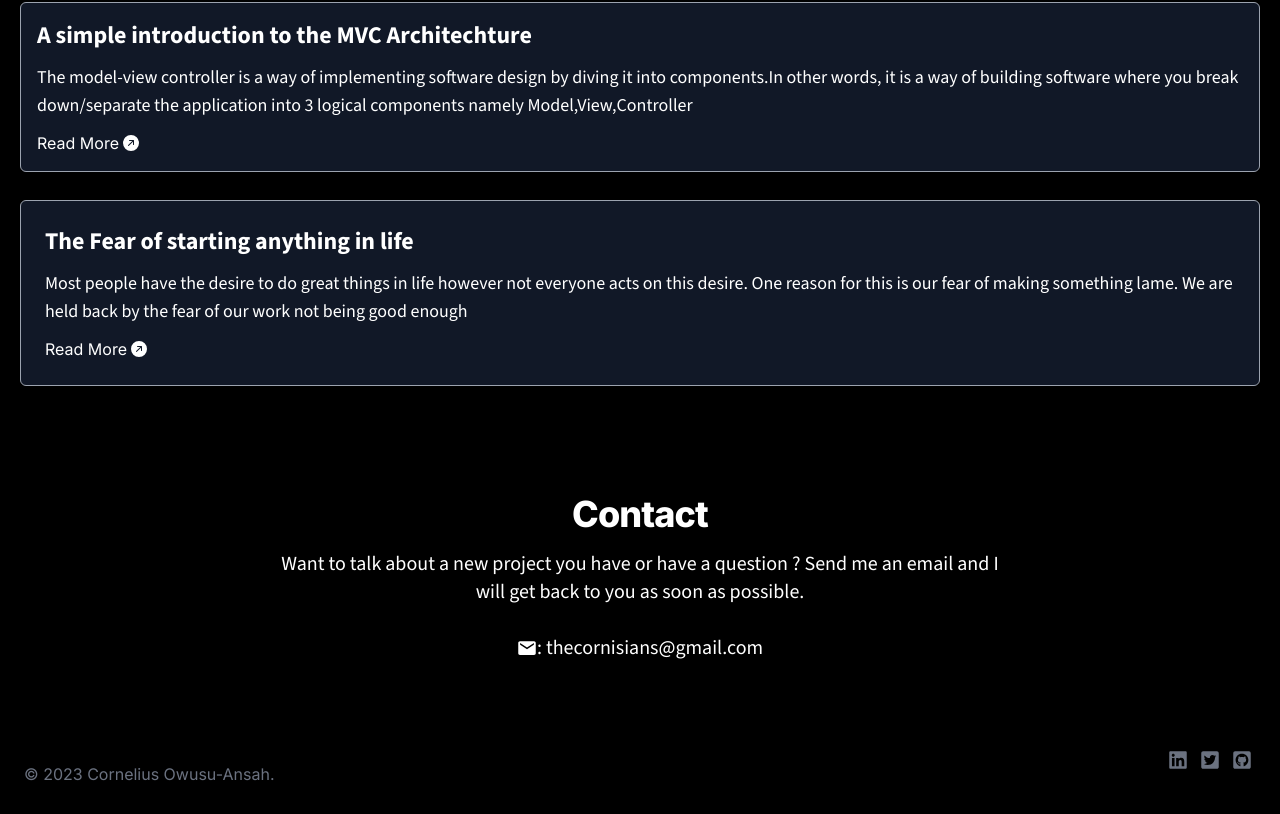
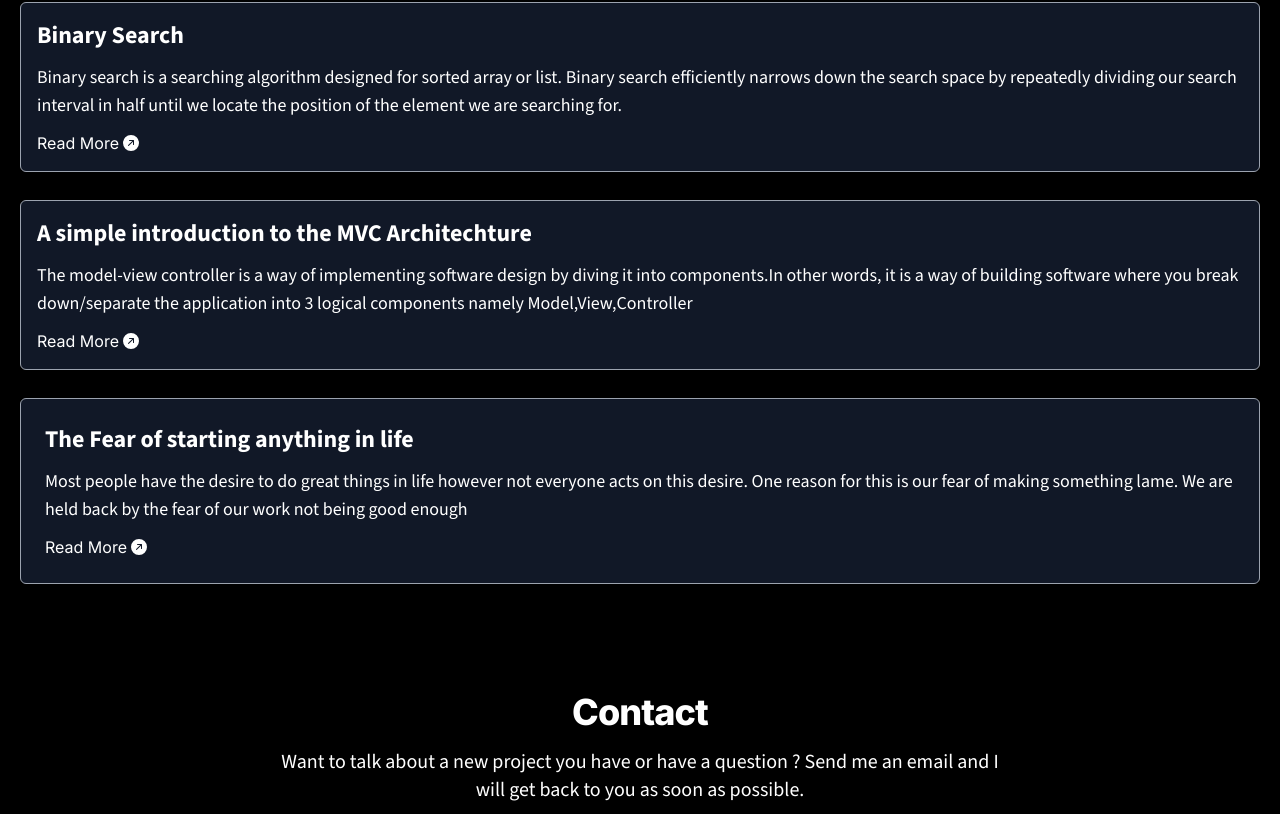
Before and after one commit to thecornisians/portfolio, a Next.js app: page / in a window 1280 px wide. Shown: the part 2146-2960 px from the top of the page. Built offline with nearby package versions, Linux system fonts and the light colour scheme.

Commit message:
updated font size

```diff
--- a/components/Blog.js
+++ b/components/Blog.js
@@ -1,4 +1,5 @@
 import { BsFillArrowUpRightCircleFill } from "react-icons/bs";
+
 export default function BlogPosts() {
   return (
     <section>
@@ -12,6 +13,22 @@ export default function BlogPosts() {
       </div>
 
       <div className="mt-5 px-5 pb-4">
+        <div className="mb-7 shadow-lg p-4 border border-gray-400 bg-gray-900 rounded-md">
+          <h1 className="font-bold text-2xl pb-3 source-sans">Binary Search</h1>
+          <p className="pb-3 text-lg source-sans">
+            Binary search is a searching algorithm designed for sorted array or
+            list. Binary search efficiently narrows down the search space by
+            repeatedly dividing our search interval in half until we locate the
+            position of the element we are searching for.
+          </p>
+          <a
+            className="hover:text-cyan-300 flex content-center"
+            href="/blog/binarysearch"
+          >
+            Read More <BsFillArrowUpRightCircleFill className="my-auto ml-1" />
+          </a>
+        </div>
+
         <div className="mb-7 shadow-lg p-4 border border-gray-400 bg-gray-900 rounded-md">
           <h1 className="font-bold text-2xl pb-3 source-sans">
             A simple introduction to the MVC Architechture
@@ -55,3 +72,5 @@ export default function BlogPosts() {
     </section>
   );
 }
+
+//
--- a/components/Footer.js
+++ b/components/Footer.js
@@ -9,7 +9,7 @@ export default function Footer() {
       <span className="text-md text-gray-500 sm:text-center dark:text-gray-400">
         © {new Date().getFullYear()} Cornelius Owusu-Ansah.
       </span>
-      <ul className="flex flex-wrap items-center gap-2 mt-3 text-md text-gray-500 dark:text-gray-400 sm:mt-0">
+      <ul className="flex flex-wrap items-center gap-2 mt-8 text-md text-gray-500 dark:text-gray-400 ">
         <li>
           <a
             href="https://www.linkedin.com/in/corneliusoa/"
--- a/pages/blog.js
+++ b/pages/blog.js
@@ -61,7 +61,7 @@ export default function Blog({ allPostsData }) {
           </li>
         </ul>
       </section>
-      {/* <div>
+      <div>
         <iframe
           src="https://cowans.substack.com/embed"
           width="480"
@@ -72,7 +72,7 @@ export default function Blog({ allPostsData }) {
             marginInline: "auto",
           }}
         ></iframe>
-      </div> */}
+      </div>
       <Footer />
     </div>
   );
--- a/pages/blog/[id].js
+++ b/pages/blog/[id].js
@@ -25,7 +25,7 @@ export default function Post({ postData }) {
           dangerouslySetInnerHTML={{ __html: postData.contentHtml }}
         />
       </section>
-      <p className="text-center mt-3 md:mt-6 uppercase hover:text-gray-700">
+      <p className="text-center source-sans mt-6 uppercase hover:text-gray-700">
         {" "}
         <Link href="/blog">Back to blog posts</Link>
       </p>
--- a/styles/globals.css
+++ b/styles/globals.css
@@ -37,3 +37,10 @@ p {
   max-width: 100%;
   width: 100%;
 }
+
+@media screen and (max-width: 640px) {
+  code {
+    font-size: 0.7rem;
+    padding-inline: 10px;
+  }
+}
```
Also changed, not shown: posts/binarysearch.md (+3 -1 lines), posts/test.md (deleted, +0 -10 lines).
